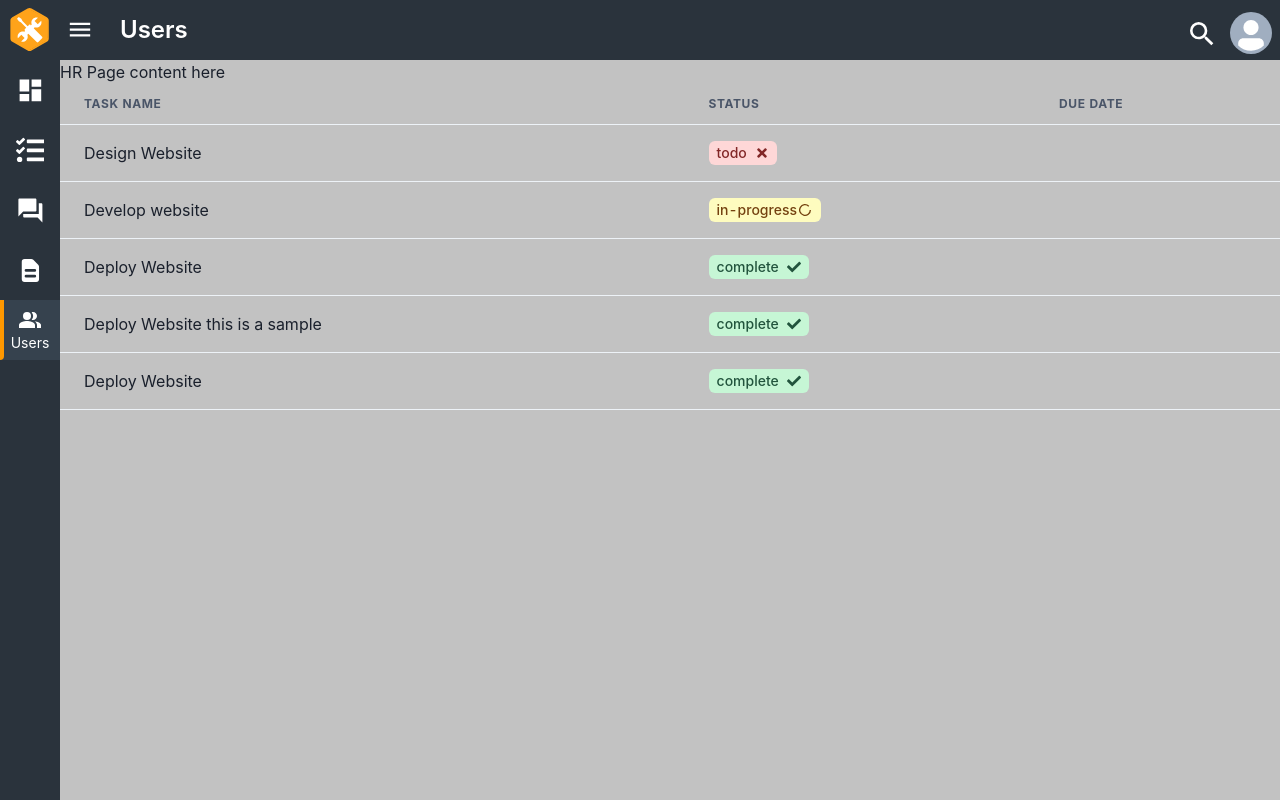
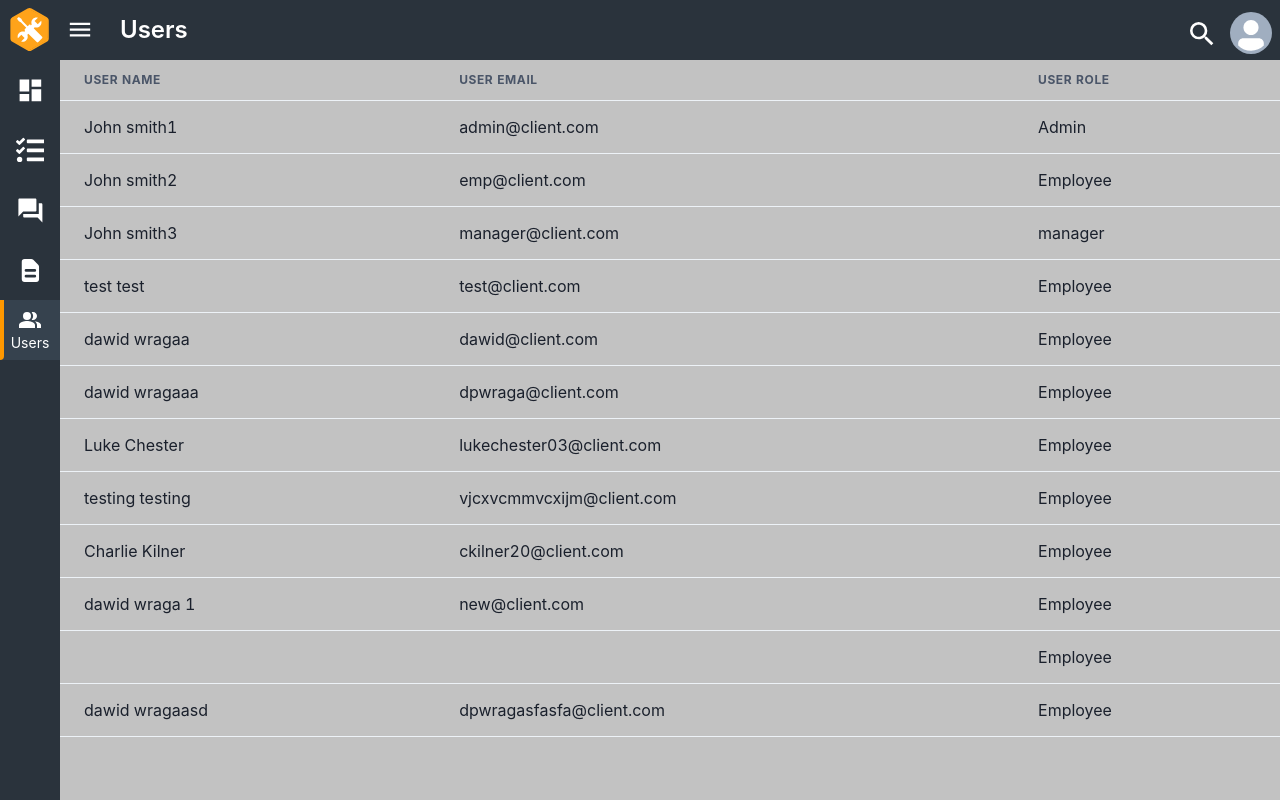
Before and after one commit to DawidWraga/team-project, a Next.js app: page /users in a window 1280 px wide. Built offline with nearby package versions, Linux system fonts and the light colour scheme; sample sign-in values are in the browser's storage.

Commit message:
Users page dynamic table added

```diff
--- a/pages/docs.jsx
+++ b/pages/docs.jsx
@@ -31,7 +31,6 @@ export default function DocsPage(props) {
         })}
       </Box>
     );
-    //return <div>{JSON.stringify(posts[0])}</div>;
   }
 
   return (
--- a/pages/users.jsx
+++ /dev/null
@@ -1,72 +0,0 @@
-import {
-	Table,
-	Thead,
-	Tbody,
-	Tr,
-	Th,
-	Td,
-	TableContainer,
-	Tag,
-	TagRightIcon,
-} from '@chakra-ui/react';
-
-import { FaCheck, FaTimes } from 'react-icons/fa';
-import { RiLoader4Line } from 'react-icons/ri';
-import tasks from 'db/tasks.json';
-
-export default function UsersPage(props) {
-	const {} = props;
-
-	return (
-		<div>
-			HR Page content here <TaskTable />
-		</div>
-	);
-}
-
-const statusToColorMap = {
-	complete: 'green',
-	'in-progress': 'yellow',
-	todo: 'red',
-};
-
-const statusToIconMap = {
-	complete: FaCheck,
-	'in-progress': () => <RiLoader4Line fontSize="16px" pl="8px" />,
-	todo: FaTimes,
-};
-// function Post(props) {
-//     const { post } = props;
-//     const { title, name, replies, timesince, usericon, solved, id } = post;
-
-function TaskTable(props) {
-	// const { task } = props;
-
-	return (
-		<TableContainer>
-			<Table>
-				<Thead>
-					<Tr>
-						<Th>Task name</Th>
-						<Th>Status</Th>
-						<Th>Due date</Th>
-					</Tr>
-				</Thead>
-				<Tbody>
-					{tasks.map((task) => (
-						<Tr key={task.id}>
-							<Td>{task.title}</Td>
-							<Td>
-								<Tag colorScheme={statusToColorMap[task.status]}>
-									{task.status}
-									<TagRightIcon as={statusToIconMap[task.status]} />
-								</Tag>
-							</Td>
-							<Td>{task.due}</Td>
-						</Tr>
-					))}
-				</Tbody>
-			</Table>
-		</TableContainer>
-	);
-}
--- /dev/null
+++ b/pages/users/[userId].jsx
@@ -0,0 +1,6 @@
+export default function IndividualUsersPage(props) {
+  //show users current tasks, current task status and previous activity
+  const {} = props;
+
+  return <></>;
+}
--- /dev/null
+++ b/pages/users/index.jsx
@@ -0,0 +1,111 @@
+import {
+  Table,
+  Thead,
+  Tbody,
+  Tr,
+  Th,
+  Td,
+  TableContainer,
+  Tag,
+  TagRightIcon,
+} from '@chakra-ui/react';
+
+import { FaCheck, FaTimes } from 'react-icons/fa';
+import { RiLoader4Line } from 'react-icons/ri';
+import users from 'db/users.json';
+import tasks from 'db/tasks.json';
+
+export default function UsersPage(props) {
+  const {} = props;
+
+  return (
+    <div>
+      <UserTable />
+    </div>
+  );
+}
+
+function UserTable(props) {
+  // const { task } = props;
+
+  return (
+    <TableContainer>
+      <Table>
+        <Thead>
+          <Tr>
+            <Th>User Name</Th>
+            <Th>User Email</Th>
+
+            <Th>User Role</Th>
+          </Tr>
+        </Thead>
+        <Tbody>
+          {users.map((user) => (
+            <Tr key={user.fullName}>
+              <Td>{user.fullName}</Td>
+              <Td>{user.email}</Td>
+              <Td>{empToEmployee(user.role)}</Td>
+            </Tr>
+          ))}
+        </Tbody>
+      </Table>
+    </TableContainer>
+  );
+}
+
+function empToEmployee(role) {
+  if (role == 'emp') {
+    return 'Employee';
+  } else if (role == 'admin') {
+    return 'Admin';
+  } else {
+    return role;
+  }
+}
+
+const statusToColorMap = {
+  complete: 'green',
+  'in-progress': 'yellow',
+  todo: 'red',
+};
+
+const statusToIconMap = {
+  complete: FaCheck,
+  'in-progress': () => <RiLoader4Line fontSize="16px" pl="8px" />,
+  todo: FaTimes,
+};
+// function Post(props) {
+//     const { post } = props;
+//     const { title, name, replies, timesince, usericon, solved, id } = post;
+
+function TaskTable(props) {
+  // const { task } = props;
+
+  return (
+    <TableContainer>
+      <Table>
+        <Thead>
+          <Tr>
+            <Th>Task name</Th>
+            <Th>Status</Th>
+            <Th>Due date</Th>
+          </Tr>
+        </Thead>
+        <Tbody>
+          {tasks.map((task) => (
+            <Tr key={task.id}>
+              <Td>{task.title}</Td>
+              <Td>
+                <Tag colorScheme={statusToColorMap[task.status]}>
+                  {task.status}
+                  <TagRightIcon as={statusToIconMap[task.status]} />
+                </Tag>
+              </Td>
+              <Td>{task.due}</Td>
+            </Tr>
+          ))}
+        </Tbody>
+      </Table>
+    </TableContainer>
+  );
+}
```
